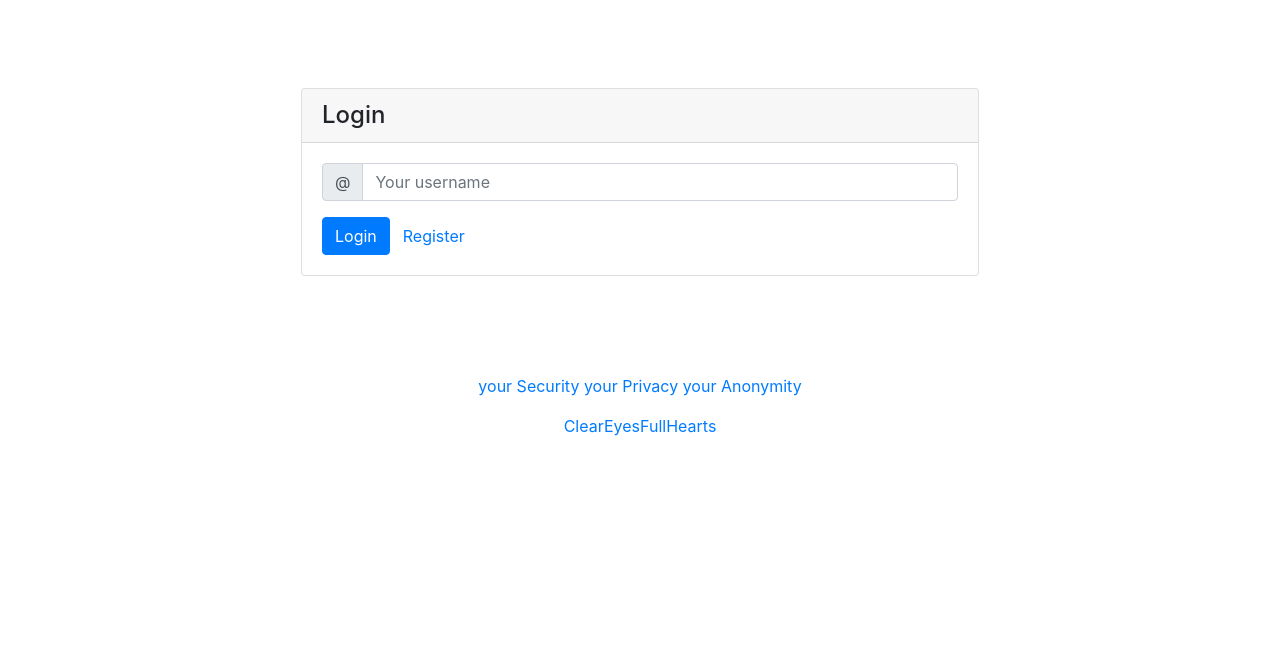
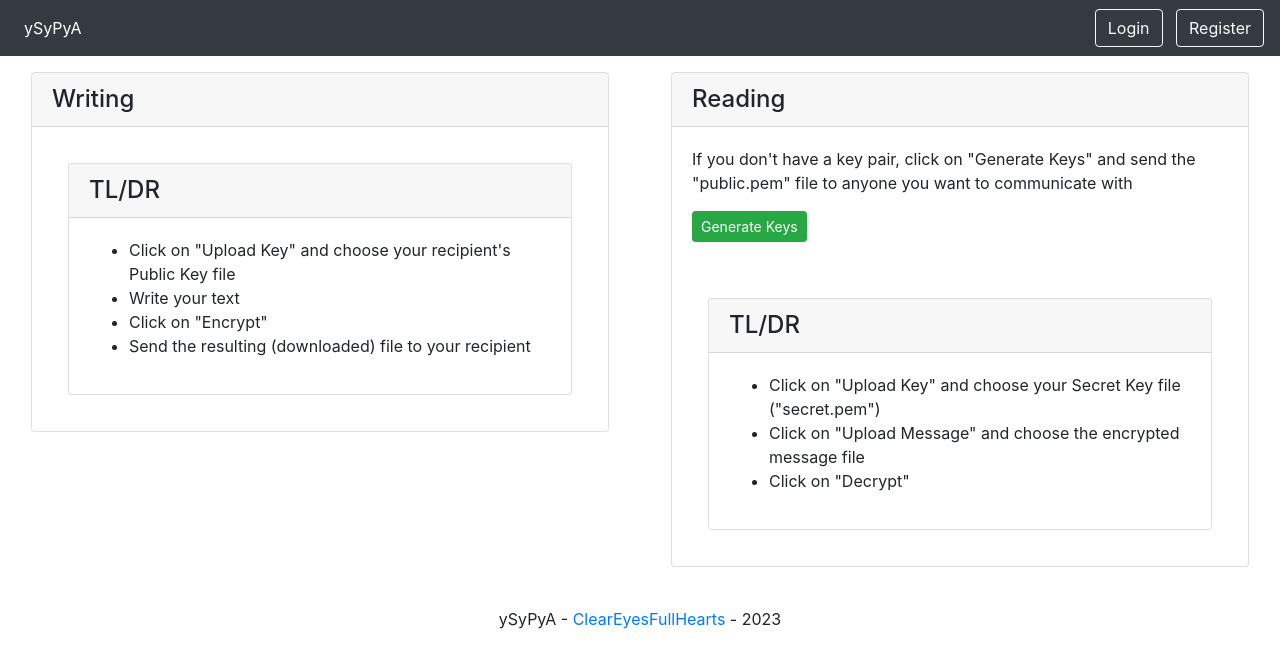
Before and after one commit to ClearEyesFullHearts/msm, a Vue app in the folder public/: page / in a window 1280 px wide. Before the commit this address led to /account/login. Shown: the top 668 px of the page. Built offline with nearby package versions, Linux system fonts and the light colour scheme; no server answers.

Commit message:
home page started

```diff
--- a/public/index.html
+++ b/public/index.html
@@ -18,10 +18,7 @@
     <!-- credits -->
     <div class="text-center mt-4">
         <p>
-            <a href="">your Security your Privacy your Anonymity</a>
-        </p>
-        <p>
-            <a href="https://github.com/ClearEyesFullHearts/msm">ClearEyesFullHearts</a>
+            ySyPyA - <a href="https://github.com/ClearEyesFullHearts/msm">ClearEyesFullHearts</a> - 2023
         </p>
     </div>
 </body>
--- a/public/src/App.vue
+++ b/public/src/App.vue
@@ -12,9 +12,7 @@ const authStore = useAuthStore();
   >
     <Nav />
     <Alert />
-    <div class="container pt-4 pb-4">
-      <router-view />
-    </div>
+    <router-view />
   </div>
 </template>
 
--- a/public/src/components/Nav.vue
+++ b/public/src/components/Nav.vue
@@ -17,12 +17,52 @@ async function incinerate() {
 
 <template>
   <nav
+    v-if="!authStore.user"
+    class="navbar navbar-expand navbar-dark bg-dark"
+  >
+    <div class="navbar-nav mr-auto">
+      <router-link
+        to="/"
+        class="nav-item nav-link"
+      >
+        ySyPyA
+      </router-link>
+    </div>
+    <div>
+      <router-link
+        v-slot="{href, navigate}"
+        to="/account/login"
+      >
+        <button
+          :href="href"
+          class="btn btn-outline-light"
+          @click="navigate"
+        >
+          Login
+        </button>
+      </router-link>
+      &nbsp;
+      <router-link
+        v-slot="{href, navigate}"
+        to="/account/register"
+      >
+        <button
+          :href="href"
+          class="btn btn-outline-light"
+          @click="navigate"
+        >
+          Register
+        </button>
+      </router-link>
+    </div>
+  </nav>
+  <nav
     v-if="authStore.user"
     class="navbar navbar-expand navbar-dark bg-dark"
   >
     <div class="navbar-nav mr-auto">
       <router-link
-        to="/"
+        to="/home"
         class="nav-item nav-link"
       >
         Home
--- a/public/src/router/index.js
+++ b/public/src/router/index.js
@@ -1,7 +1,7 @@
 import { createRouter, createWebHistory } from 'vue-router';
 
 import { useAuthStore, useAlertStore } from '@/stores';
-import { Home } from '@/views';
+import { Home, Engine } from '@/views';
 import accountRoutes from './account.routes';
 import messagesRoutes from './messages.routes';
 import memoryRoutes from './memory.routes';
@@ -10,7 +10,8 @@ export const router = createRouter({
     history: createWebHistory(import.meta.env.BASE_URL),
     linkActiveClass: 'active',
     routes: [
-        { path: '/', component: Home },
+        { path: '/', component: Engine },
+        { path: '/home', component: Home },
         { ...accountRoutes },
         { ...messagesRoutes },
         { ...memoryRoutes },
@@ -25,7 +26,7 @@ router.beforeEach(async (to) => {
     alertStore.clear();
 
     // redirect to login page if not logged in and trying to access a restricted page
-    const publicPages = ['/account/login', '/account/register'];
+    const publicPages = ['/', '/account/login', '/account/register'];
     const authRequired = !publicPages.includes(to.path);
     const authStore = useAuthStore();
 
--- a/public/src/stores/auth.store.js
+++ b/public/src/stores/auth.store.js
@@ -60,7 +60,7 @@ export const useAuthStore = defineStore({
     logout() {
       const pinia = getActivePinia();
       pinia._s.forEach((store) => store.$reset())
-      router.push('/account/login');
+      router.push('/');
       clearInterval(interval);
     },
   },
--- /dev/null
+++ b/public/src/views/Engine.vue
@@ -0,0 +1,64 @@
+<script setup>
+
+</script>
+
+<template>
+  <div class="container-fluid">
+    <div class="row">
+      <div class="col">
+        <div class="card m-3">
+          <h4 class="card-header">
+            Writing
+          </h4>
+          <div class="card-body">
+            <div class="card m-3">
+              <h4 class="card-header">
+                TL/DR
+              </h4>
+              <div class="card-body">
+                <ul>
+                  <li>Click on "Upload Key" and choose your recipient's Public Key file</li>
+                  <li>Write your text</li>
+                  <li>Click on "Encrypt"</li>
+                  <li>Send the resulting (downloaded) file to your recipient</li>
+                </ul>
+              </div>
+            </div>
+          </div>
+        </div>
+      </div>
+      <div class="col">
+        <div class="card m-3">
+          <h4 class="card-header">
+            Reading
+          </h4>
+          <div class="card-body">
+            <p>
+              If you don't have a key pair, click on "Generate Keys"
+              and send the "public.pem" file to anyone you want to communicate with
+            </p>
+            <button
+              class="btn btn-sm btn-success"
+            >
+              Generate Keys
+            </button>
+          </div>
+          <div class="card-body">
+            <div class="card m-3">
+              <h4 class="card-header">
+                TL/DR
+              </h4>
+              <div class="card-body">
+                <ul>
+                  <li>Click on "Upload Key" and choose your Secret Key file ("secret.pem")</li>
+                  <li>Click on "Upload Message" and choose the encrypted message file</li>
+                  <li>Click on "Decrypt"</li>
+                </ul>
+              </div>
+            </div>
+          </div>
+        </div>
+      </div>
+    </div>
+  </div>
+</template>
--- a/public/src/views/Home.vue
+++ b/public/src/views/Home.vue
@@ -12,11 +12,17 @@ const { user } = storeToRefs(authStore);
 </script>
 
 <template>
+  <div class="container pt-4 pb-4">
     <div v-if="user">
+      <p>
+        <router-link to="/messages">
+          Go to your inbox
+        </router-link>
+      </p>
       <h1>Hi @{{ user.user.username }}!</h1>
       <p>
         Welcome to ySyPyA.<br>
-      ySyPyA is a safe and anonymous mail box, nothing more, nothing less.
+        ySyPyA is a secured, private and anonymous mail box, nothing more, nothing less.
       </p>
       <p>
         As you can see we respect too much the work of
@@ -51,10 +57,11 @@ const { user } = storeToRefs(authStore);
             The account's owner is the owner of the Secret Key,
             the file that you downloaded when you created the account.<br>
             There is no recovery mechanism, if you lose the SK, the account is lost.<br>
+            Everyone who has access to a copy of the SK shares the account.<br>
           </li>
           <li>
             You will be asked to log to your account (re-upload the SK) every 15 minutes.<br>
-          The remaining time until you do is diplayed in the top right corner.
+            The remaining time until you have to is diplayed in the top right corner.
           </li>
           <li>
             Once a message content is read it is deleted from our side after 2 minutes.
@@ -78,6 +85,7 @@ const { user } = storeToRefs(authStore);
       <h1>FAQ</h1>
       <hr>
       <h4>What is the MemoryBox?</h4>
+      <h4>Why can't I write longer messages?</h4>
       <h4>Why can't I see the messages I sent?</h4>
       <h4>What kind of data do you keep?</h4>
       <h4>What next?</h4>
@@ -87,4 +95,5 @@ const { user } = storeToRefs(authStore);
         </router-link>
       </p>
     </div>
+  </div>
 </template>
--- a/public/src/views/index.js
+++ b/public/src/views/index.js
@@ -1 +1,2 @@
 export { default as Home } from './Home.vue';
+export { default as Engine } from './Engine.vue';
--- a/public/src/views/messages/ShowMessage.vue
+++ b/public/src/views/messages/ShowMessage.vue
@@ -41,7 +41,7 @@ async function forceDelete() {
   </router-link>
   <main
     role="main"
-    class="container"
+    class="container pt-4 pb-4"
   >
     <div class="row">
       <div class="col-md-8 blog-main">
```
Lines whose indentation alone changed are shown as unchanged.
